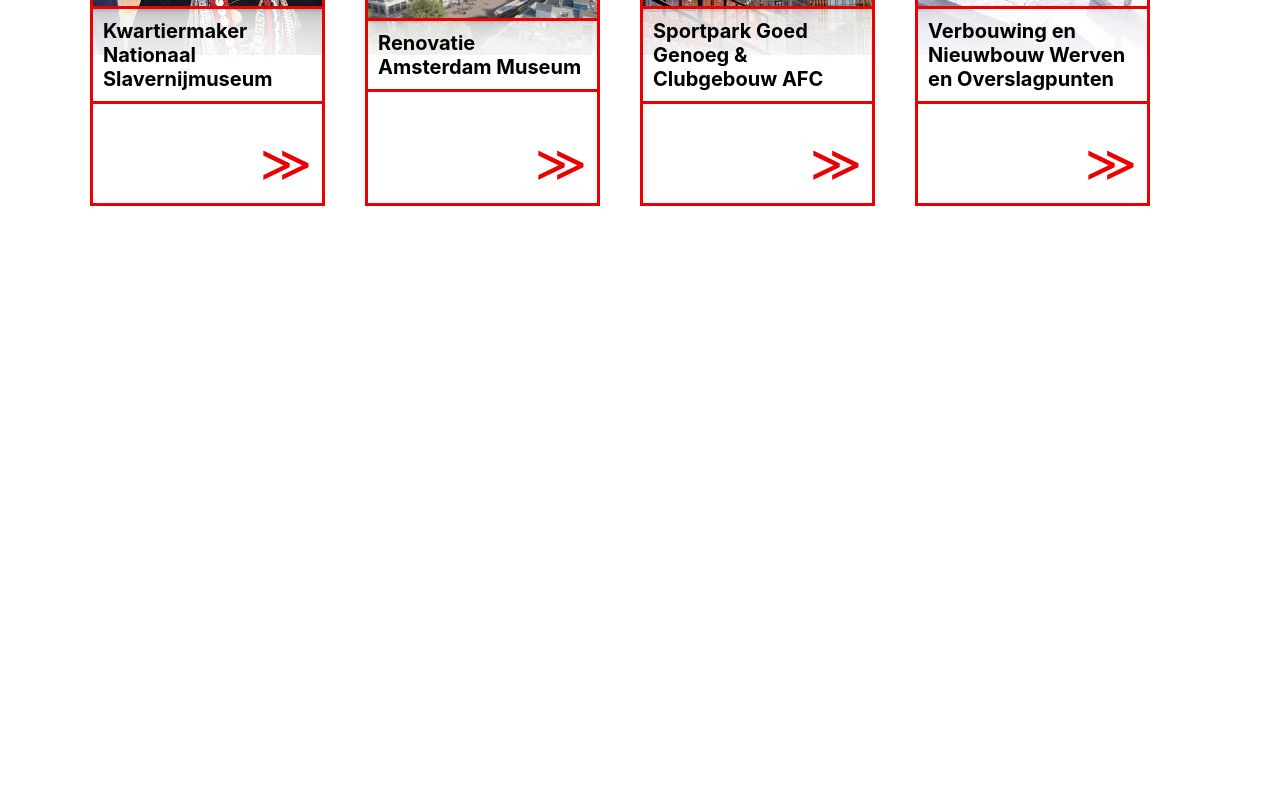
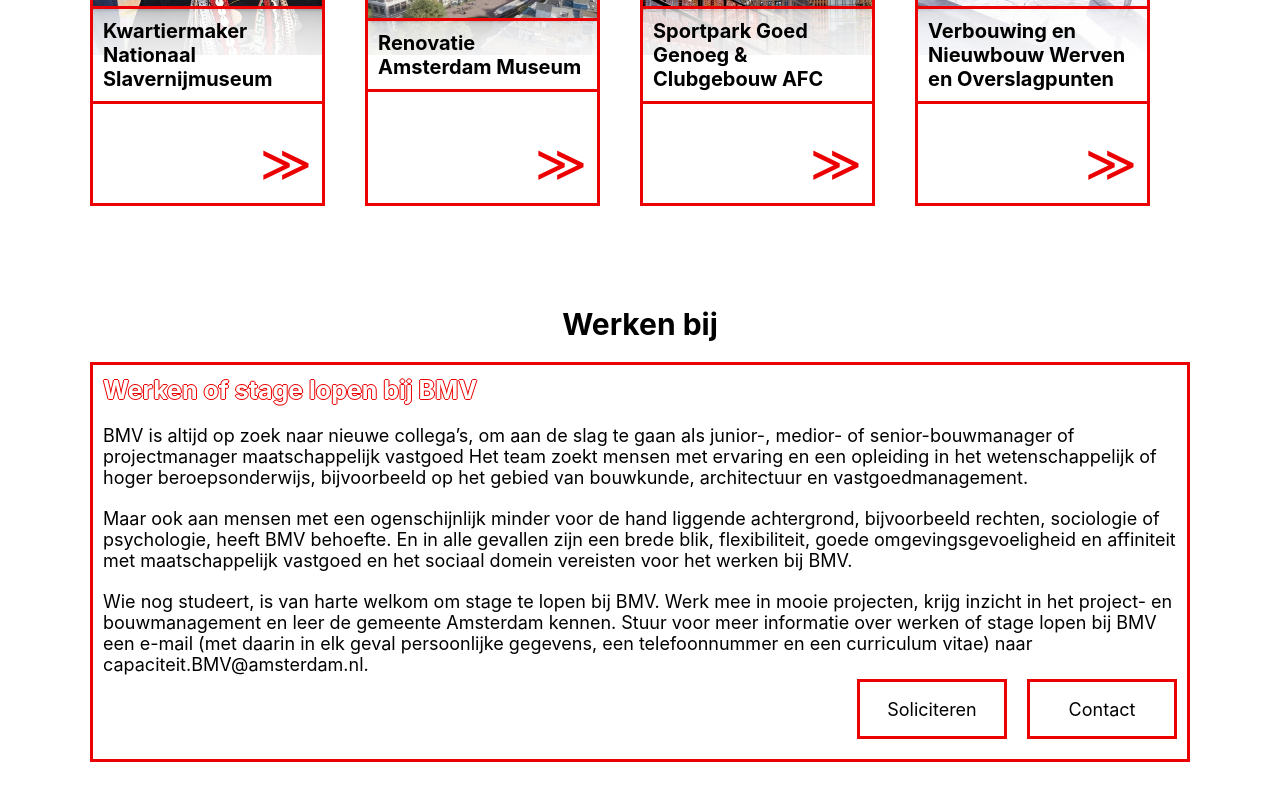
Before and after one commit to Jacobwj04/m10-frontEnd, a React (Create React App) app: page / in a window 1280 px wide. Shown: the part 2666-3466 px from the top of the page. Before the commit the page ends 2922 px from the top, so only its background shows below. Built offline with nearby package versions, Linux system fonts and the light colour scheme.

Commit message:
finished werken bij

```diff
--- a/src/App.js
+++ b/src/App.js
@@ -5,6 +5,7 @@ import Intro from './components/Intro/Intro';
 import Organistatie from './components/Organistatie/Organistatie';
 import Projecten from './components/projecten/Projecten';
 import ProjectPages from './components/projectPage/ProjectPage';
+import WekenBij from './components/wekenBij/WerkenBij';
 import {Routes, Route, useNavigate} from 'react-router-dom';
 import { HashRouter } from 'react-router-dom';
 
@@ -37,6 +38,7 @@ function Home() {
     <Intro />
     <Organistatie/>
     <Projecten />
+    <WekenBij />
   </>
   );
 }
--- /dev/null
+++ b/src/components/wekenBij/WerkenBij.jsx
@@ -0,0 +1,31 @@
+import React from "react";
+import './werkenBij.scss';
+import jsonData from '../../data/data.json';
+
+export default function WekenBij() {
+
+    return(
+        <section className="werkenBij">
+            <h2 className="werkenBij__title">Werken bij</h2>
+            <article className="werkenBij__card">
+                <h2 className="werkenBij__subtitle">Werken of stage lopen bij BMV</h2>
+                <p className="werkenBij__paragraph">
+                    BMV is altijd op zoek naar nieuwe collega’s, om aan de slag te gaan als junior-, medior- of senior-bouwmanager of projectmanager maatschappelijk vastgoed
+                    Het team zoekt mensen met ervaring en een opleiding in het wetenschappelijk of hoger beroepsonderwijs, bijvoorbeeld op het gebied van bouwkunde, architectuur en vastgoedmanagement.
+                </p>
+                <p className="werkenBij__paragraph">
+                    Maar ook aan mensen met een ogenschijnlijk minder voor de hand liggende achtergrond, bijvoorbeeld rechten, sociologie of psychologie, heeft BMV behoefte.
+                    En in alle gevallen zijn een brede blik, flexibiliteit, goede omgevingsgevoeligheid en affiniteit met maatschappelijk vastgoed en het sociaal domein vereisten voor het werken bij BMV.
+                </p>
+                <p className="werkenBij__paragraph">
+                    Wie nog studeert, is van harte welkom om stage te lopen bij BMV. Werk mee in mooie projecten, krijg inzicht in het project- en bouwmanagement en leer de gemeente Amsterdam kennen.
+                    Stuur voor meer informatie over werken of stage lopen bij BMV een e-mail (met daarin in elk geval persoonlijke gegevens, een telefoonnummer en een curriculum vitae) naar capaciteit.BMV@amsterdam.nl.
+                </p>
+                <div className="werkenBij__buttonContainer">
+                    <a href="https://werkenbij.amsterdam.nl" className="werkenBij__button">Soliciteren</a>
+                    <a href="" className="werkenBij__button">Contact</a>
+                </div>
+            </article>
+        </section>
+    )
+}
--- /dev/null
+++ b/src/components/wekenBij/werkenBij.scss
@@ -0,0 +1,74 @@
+.werkenBij{
+    padding: 0 9rem;
+    width: 100%;
+    min-height: 40rem;
+    margin-top: 5rem;
+    margin-bottom: 5rem;
+    display: flex;
+    flex-direction: column;
+    gap: 2rem;
+
+    &__title{
+        font-size: 3rem;
+        width: 100%;
+        display: flex;
+        justify-content: center;
+    }
+
+    &__card{
+        width: 100%;
+        height: 40rem;
+        border: 0.3rem solid #EB0101;
+        display: flex;
+        flex-direction: column;
+        gap: 2rem;
+        padding: 1rem;
+        position: relative;
+    }
+
+    &__subtitle{
+        text-shadow: -1px 0 #EB0101, 0 1px #EB0101, 1px 0 #EB0101, 0 -1px #EB0101;
+        color: white;
+        font-size: 2.5rem;
+    }
+
+    &__paragraph{
+        font-size: 1.8rem;
+    }
+
+    &__buttonContainer{
+        height: 10rem;
+        width: 100%;
+        position: absolute;
+        bottom: 0;
+        left: 0;
+        display: flex;
+        justify-content: flex-end;
+        align-items: center;
+        gap: 2rem;
+        padding: 0 1rem;
+    }
+
+    &__button{
+        text-decoration: none;
+        width: 15rem;
+        height: 6rem;
+        border: 0.3rem solid #EB0101;
+        background: white;
+        display: flex;
+        align-items: center;
+        justify-content: center;
+        font-size: 1.8rem;
+        color: black;
+        transition: all 0.4s;
+
+        &:hover{
+            cursor: pointer;
+        }
+
+        &:active{
+            background: #EB0101;
+            border-radius: 1rem;
+        }
+    }
+}
```
